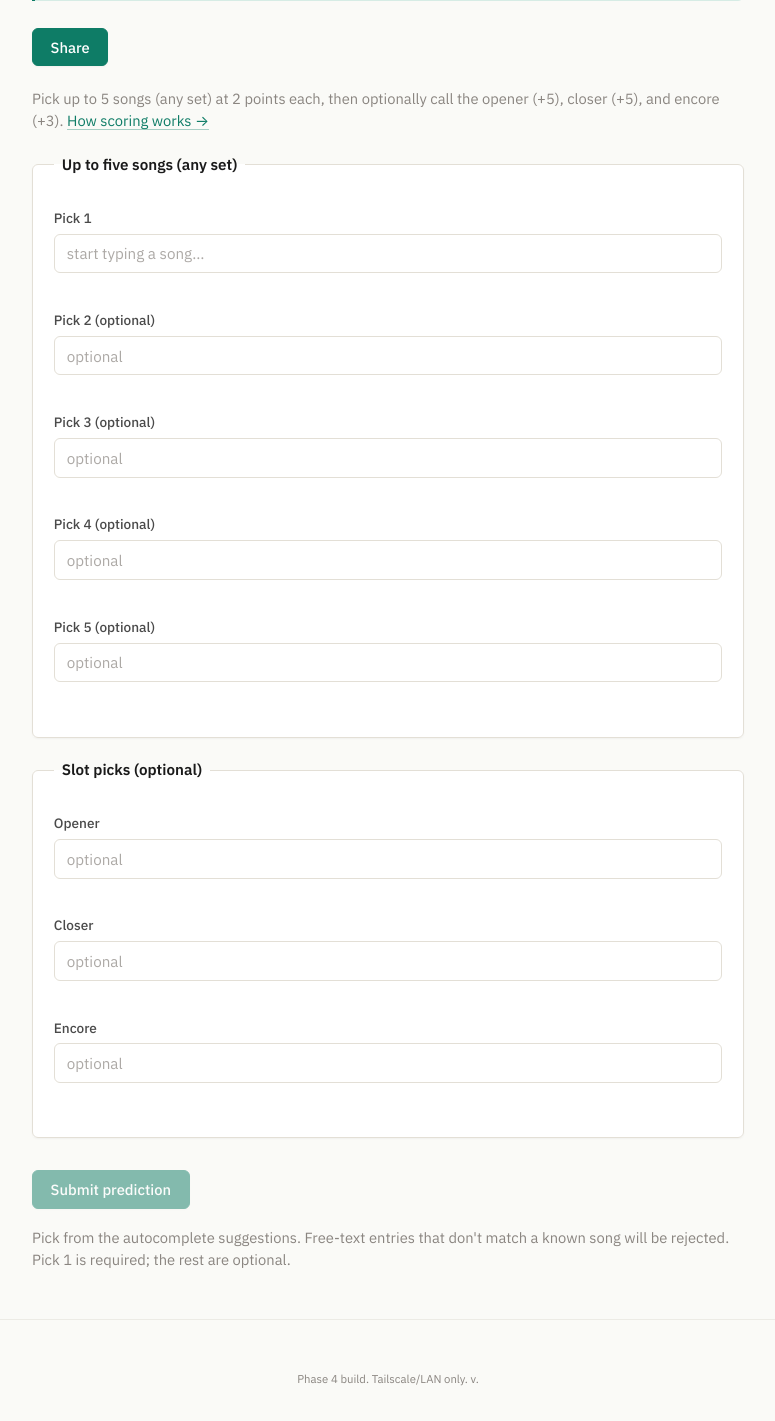
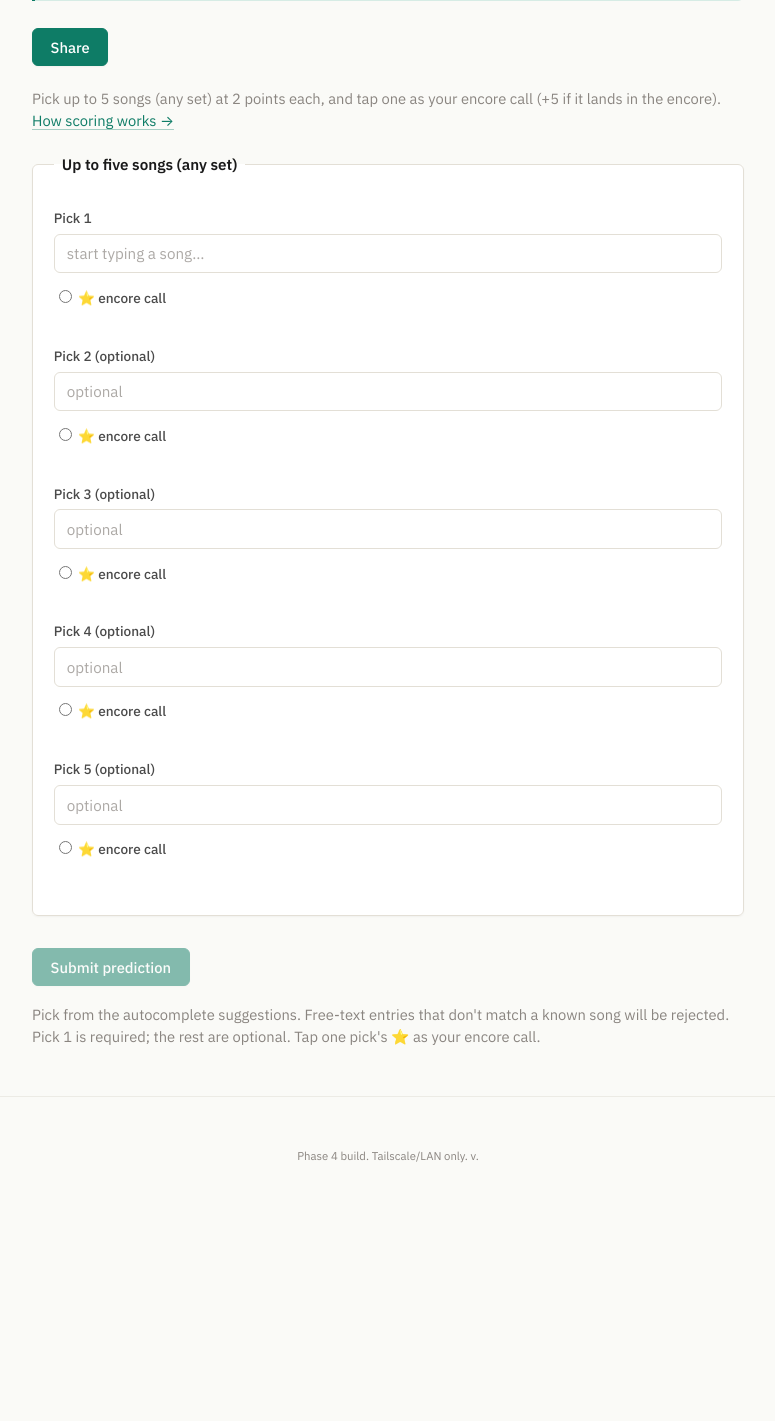
Before and after one commit to pete-builds/open-setlist-stash, a FastAPI app: template src/setlist_stash/templates/predict.html in a window 1280 px wide. Shown: the part 201-1622 px from the top of the page, without its empty margins (252-1027 px from the left). After the commit the page ends 1364 px from the top, so only its background shows below. Run offline with FastAPI, Linux system fonts and the light colour scheme; the template is opened without the code that fills it, so the values that code supplies are empty; parts of the project's set-up code (start-up, migrations or seed data) failed here and were passed over.

Commit message:
Simplify to pick-5 + one required encore call
Drop opener/closer entirely. Pick up to 5 songs (2 pts each), tap one as your
required encore call (+5 if it lands in the encore). Removes the fake-optional
slot picks; the encore call is a one-tap radio on your picks and gates submit.
Scoring/resolver/breakdown/copy all simplified.

Co-Authored-By: Claude Opus 4.8 <noreply@anthropic.com>

```diff
--- a/src/setlist_stash/resolve.py
+++ b/src/setlist_stash/resolve.py
@@ -359,11 +359,7 @@ async def _resolve_show(
         for pred in predictions:
             breakdown = score_prediction(
                 pick_song_slugs=list(pred["pick_song_slugs"]),
-                opener_slug=pred["opener_slug"],
-                closer_slug=pred["closer_slug"],
                 encore_slug=pred["encore_slug"],
-                actual_opener=parsed.opener_slug,
-                actual_closer=parsed.closer_slug,
                 actual_encore_slugs=parsed.encore_slugs,
                 setlist_slugs=parsed.all_slugs,
             )
--- a/src/setlist_stash/server.py
+++ b/src/setlist_stash/server.py
@@ -93,7 +93,6 @@ from setlist_stash.predictions import (
     get_user_prediction,
     insert_prediction,
     normalize_picks,
-    normalize_slot,
 )
 
 logger = logging.getLogger("setlist_stash.server")
@@ -305,9 +304,7 @@ def build_app(
         pick_3: str = Form(""),
         pick_4: str = Form(""),
         pick_5: str = Form(""),
-        opener_slug: str = Form(""),
-        closer_slug: str = Form(""),
-        encore_slug: str = Form(""),
+        encore_pick: str = Form(""),
     ) -> Response:
         user = await _resolve_user(request)
         if user is None:
@@ -315,26 +312,24 @@ def build_app(
         pool = get_pool()
 
         raw_picks = [pick_1, pick_2, pick_3, pick_4, pick_5]
-
-        # Capture raw values up-front so any error path can re-render the
-        # form with the user's existing picks intact (including invalid
-        # ones, so they can see what to fix).
-        raw_form: dict[str, str] = {
+        # Per-slot raw values, so we can resolve the encore call (which names
+        # a slot like "pick_3") back to its submitted slug.
+        slot_values: dict[str, str] = {
             "pick_1": pick_1.strip().lower(),
             "pick_2": pick_2.strip().lower(),
             "pick_3": pick_3.strip().lower(),
             "pick_4": pick_4.strip().lower(),
             "pick_5": pick_5.strip().lower(),
-            "opener_slug": opener_slug.strip().lower(),
-            "closer_slug": closer_slug.strip().lower(),
-            "encore_slug": encore_slug.strip().lower(),
         }
+
+        # Capture raw values up-front so any error path can re-render the
+        # form with the user's existing picks intact (including invalid
+        # ones, so they can see what to fix). ``encore_pick`` rides along so
+        # the selected encore radio survives a validation error.
+        raw_form: dict[str, str] = {**slot_values, "encore_pick": encore_pick.strip()}
 
         try:
             picks = normalize_picks(raw_picks)
-            opener = normalize_slot(opener_slug)
-            closer = normalize_slot(closer_slug)
-            encore = normalize_slot(encore_slug)
         except PredictionError as exc:
             return await _re_render_predict(
                 request, user, show_date, error=str(exc), form_values=raw_form
@@ -360,14 +355,27 @@ def build_app(
                 form_values=raw_form,
             )
 
+        # Resolve the encore call. ``encore_pick`` names a pick slot (e.g.
+        # "pick_3"); the encore slug is whatever that slot submitted. It must
+        # be set and must reference a slot that holds a real (validated-later)
+        # slug — i.e. one that survived normalize_picks.
+        encore = slot_values.get(encore_pick.strip(), "") or None
+        if encore is None or encore not in picks:
+            return await _re_render_predict(
+                request,
+                user,
+                show_date,
+                error="Tap one of your picks as the encore call.",
+                form_values=raw_form,
+            )
+
         # Slug validation gate (Layer 1): confirm every submitted slug
         # corresponds to a real song before we touch the DB. The picker UI
         # is a UX guardrail; this is the trust boundary. A user submitting
         # via curl, with JS off, or against a stale autocomplete list
-        # cannot bypass this.
-        slugs_to_check = [
-            s for s in (*picks, opener, closer, encore) if s
-        ]
+        # cannot bypass this. The encore slug is already one of ``picks``, so
+        # it needs no separate validation.
+        slugs_to_check = list(picks)
         try:
             async with McpPhishClient(
                 cfg.mcp_phish_url,
@@ -420,8 +428,6 @@ def build_app(
                 user_id=user.id,
                 show_date=show_date,
                 pick_song_slugs=picks,
-                opener_slug=opener,
-                closer_slug=closer,
                 encore_slug=encore,
             )
         except PredictionLocked as exc:
@@ -451,8 +457,6 @@ def build_app(
             current_user=user,
             show_date=show_date.isoformat(),
             pick_song_slugs=picks,
-            opener_slug=opener,
-            closer_slug=closer,
             encore_slug=encore,
             leagues=memberships,
         )
--- a/src/setlist_stash/templates/predict.html
+++ b/src/setlist_stash/templates/predict.html
@@ -24,9 +24,7 @@
       <p>Submitted at {{ existing.submitted_at }}.</p>
       <ul>
         <li>Picks: {{ existing.pick_song_slugs | join(', ') }}</li>
-        <li>Opener: {{ existing.opener_slug or '-' }}</li>
-        <li>Closer: {{ existing.closer_slug or '-' }}</li>
-        <li>Encore: {{ existing.encore_slug or '-' }}</li>
+        <li>Encore call: {{ existing.encore_slug or '-' }}</li>
       </ul>
       <p class="muted">One prediction per user per show. Score lands after the resolver runs.</p>
     </div>
@@ -46,11 +44,12 @@
       <p class="error">{{ error }}</p>
     {% endif %}
     <p class="muted">
-      Pick up to 5 songs (any set) at 2 points each, then optionally call the
-      opener (+5), closer (+5), and encore (+3).
+      Pick up to 5 songs (any set) at 2 points each, and tap one as your
+      encore call (+5 if it lands in the encore).
       <a href="/#how-it-works">How scoring works →</a>
     </p>
     <form method="post" action="/predict/{{ show.show_date }}" id="predict-form" novalidate>
+      {% set encore_choice = form_values.get('encore_pick', '') if form_values else '' %}
       <fieldset>
         <legend>Up to five songs (any set)</legend>
         {% for i in [1, 2, 3, 4, 5] %}
@@ -81,35 +80,11 @@
                    {% if is_required %}required{% endif %}>
             <datalist id="songs-list-{{ slot }}"></datalist>
             <input type="hidden" name="{{ slot }}" id="{{ slot }}" class="song-picker-slug" value="{{ '' if is_bad else initial }}">
-            <p class="picker-hint muted" data-for="{{ slot }}"></p>
-          </div>
-        {% endfor %}
-      </fieldset>
-
-      <fieldset>
-        <legend>Slot picks (optional)</legend>
-        {% for slot in ['opener_slug', 'closer_slug', 'encore_slug'] %}
-          {% set label = {'opener_slug': 'Opener', 'closer_slug': 'Closer', 'encore_slug': 'Encore'}[slot] %}
-          {% set initial = form_values.get(slot, '') if form_values else '' %}
-          {% set is_bad = initial and initial in bad_slugs %}
-          <div class="song-picker song-picker-optional{% if is_bad %} song-picker-bad{% endif %}" data-slot="{{ slot }}">
-            <label for="{{ slot }}_title">{{ label }}{% if is_bad %} <span class="error">(not a real song)</span>{% endif %}</label>
-            <input type="text"
-                   id="{{ slot }}_title"
-                   class="song-picker-title"
-                   name="q"
-                   value="{{ initial }}"
-                   placeholder="optional"
-                   list="songs-list-{{ slot }}"
-                   hx-get="/songs/search"
-                   hx-trigger="input changed delay:200ms, focus"
-                   hx-target="#songs-list-{{ slot }}"
-                   hx-swap="innerHTML"
-                   hx-include="this"
-                   hx-params="q"
-                   autocomplete="off">
-            <datalist id="songs-list-{{ slot }}"></datalist>
-            <input type="hidden" name="{{ slot }}" id="{{ slot }}" class="song-picker-slug" value="{{ '' if is_bad else initial }}">
+            <label class="encore-call-label">
+              <input type="radio" name="encore_pick" value="{{ slot }}" class="encore-call-radio"
+                     {% if encore_choice == slot %}checked{% endif %}>
+              ⭐ encore call
+            </label>
             <p class="picker-hint muted" data-for="{{ slot }}"></p>
           </div>
         {% endfor %}
@@ -119,7 +94,7 @@
       <p class="muted">
         Pick from the autocomplete suggestions. Free-text entries that don't
         match a known song will be rejected. Pick 1 is required; the rest are
-        optional.
+        optional. Tap one pick's ⭐ as your encore call.
       </p>
     </form>
   {% endif %}
@@ -138,12 +113,38 @@
       // On blur without a match, we clear the hidden slug and show a hint.
       //
       // The submit button is disabled until the one required picker (pick_1)
-      // has a non-empty hidden slug. Picks 2-5 are optional.
+      // has a non-empty hidden slug AND an encore-call radio is checked on a
+      // pick row whose hidden slug is filled. Picks 2-5 are optional.
       (function () {
         var REQUIRED_SLOTS = ['pick_1'];
 
         function pickers() {
           return Array.prototype.slice.call(document.querySelectorAll('.song-picker'));
+        }
+
+        function checkedEncoreRadio() {
+          return document.querySelector('input[name="encore_pick"]:checked');
+        }
+
+        function encoreCallValid() {
+          // The checked radio names a slot ("pick_3"); that slot's hidden
+          // slug must be non-empty.
+          var radio = checkedEncoreRadio();
+          if (!radio) return false;
+          var hidden = document.getElementById(radio.value);
+          return !!(hidden && hidden.value.trim());
+        }
+
+        function syncEncoreForSlot(slot) {
+          // If the encore call points at this slot but the slot's slug just
+          // got cleared, drop the radio selection so it can't ship an empty
+          // encore call.
+          var radio = checkedEncoreRadio();
+          if (!radio || radio.value !== slot) return;
+          var hidden = document.getElementById(slot);
+          if (!hidden || !hidden.value.trim()) {
+            radio.checked = false;
+          }
         }
 
         function findMatchInDatalist(datalist, typed) {
@@ -186,6 +187,9 @@
           var slugInput = picker.querySelector('.song-picker-slug');
           slugInput.value = '';
           picker.classList.remove('song-picker-picked');
+          // If this slot was the encore call, clearing its slug invalidates
+          // the encore selection.
+          syncEncoreForSlot(picker.getAttribute('data-slot'));
           updateSubmitState();
         }
 
@@ -199,6 +203,9 @@
               ok = false;
               break;
             }
+          }
+          if (ok && !encoreCallValid()) {
+            ok = false;
           }
           btn.disabled = !ok;
         }
@@ -263,6 +270,12 @@
 
         document.addEventListener('DOMContentLoaded', function () {
           pickers().forEach(wirePicker);
+          // Encore-call radios gate the submit button too.
+          Array.prototype.slice
+            .call(document.querySelectorAll('input[name="encore_pick"]'))
+            .forEach(function (radio) {
+              radio.addEventListener('change', updateSubmitState);
+            });
           // If the server pre-filled valid slugs (e.g. after a server-side
           // error that preserved valid picks), confirm the picked state.
           pickers().forEach(function (p) {
@@ -277,6 +290,8 @@
               // requires re-picking from the list.
               slug.value = '';
             }
+            // Drop a pre-checked encore radio that points at a now-empty slot.
+            syncEncoreForSlot(p.getAttribute('data-slot'));
           });
           updateSubmitState();
         });
--- a/src/setlist_stash/templates/predicted.html
+++ b/src/setlist_stash/templates/predicted.html
@@ -5,9 +5,7 @@
   <p>Locked in for <strong>{{ show_date }}</strong>.</p>
   <ul>
     <li>Picks: {{ pick_song_slugs | join(', ') }}</li>
-    <li>Opener: {{ opener_slug or '-' }}</li>
-    <li>Closer: {{ closer_slug or '-' }}</li>
-    <li>Encore: {{ encore_slug or '-' }}</li>
+    <li>Encore call: {{ encore_slug or '-' }}</li>
   </ul>
   <p class="muted">
     Score lands once the resolver picks up the published setlist.
--- a/src/setlist_stash/templates/show_predictions.html
+++ b/src/setlist_stash/templates/show_predictions.html
@@ -70,9 +70,7 @@
             <tr>
               <th>Handle</th>
               <th>Picks</th>
-              <th>Opener</th>
-              <th>Closer</th>
-              <th>Encore</th>
+              <th>Encore call</th>
               {% if resolved %}<th class="num">Score</th>{% endif %}
             </tr>
           </thead>
@@ -83,8 +81,6 @@
                   <a href="/u/{{ r.handle }}">{{ r.handle }}</a>
                 </td>
                 <td>{{ r.pick_song_slugs | join(', ') }}</td>
-                <td>{{ r.opener_slug or '-' }}</td>
-                <td>{{ r.closer_slug or '-' }}</td>
                 <td>{{ r.encore_slug or '-' }}</td>
                 {% if resolved %}
                   <td class="num">{{ r.score if r.score is not none else '-' }}</td>
```
Also changed, not shown: src/setlist_stash/predictions.py (+8 -7 lines), src/setlist_stash/scoring.py (+12 -45 lines), src/setlist_stash/templates/index.html (+4 -5 lines), tests/test_handle_route.py (+1 -3 lines), tests/test_predict_validation.py (+12 -29 lines), tests/test_resolve.py (+6 -8 lines), tests/test_scoring.py (+39 -97 lines).
